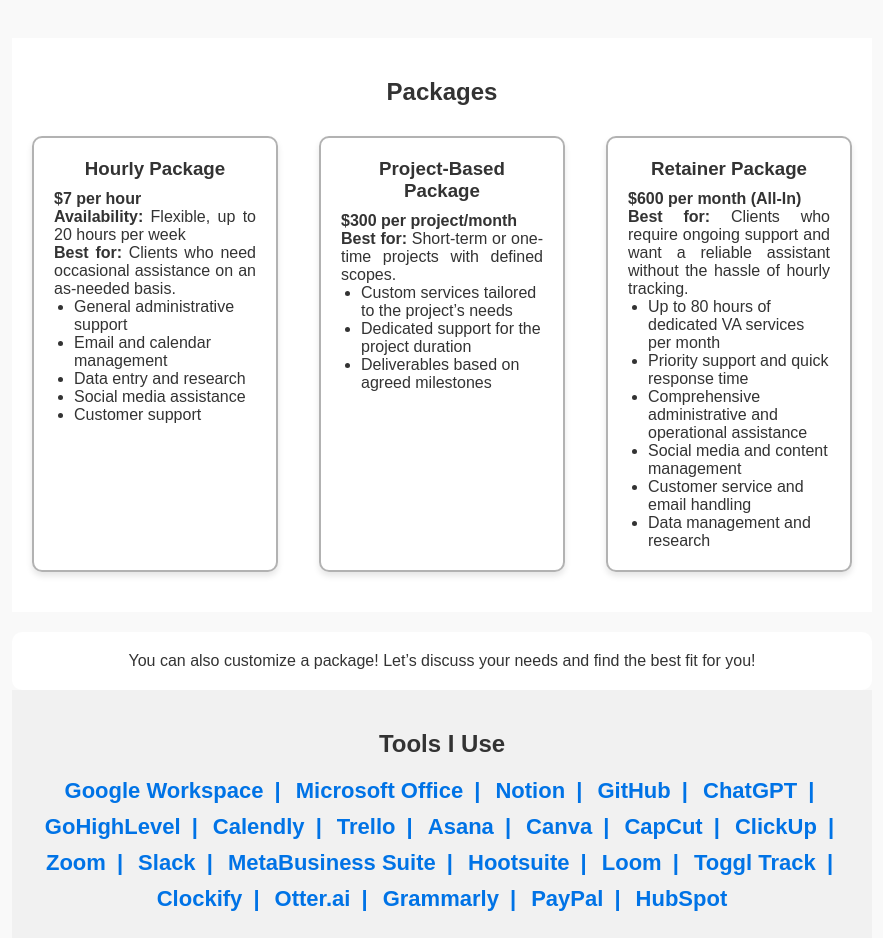
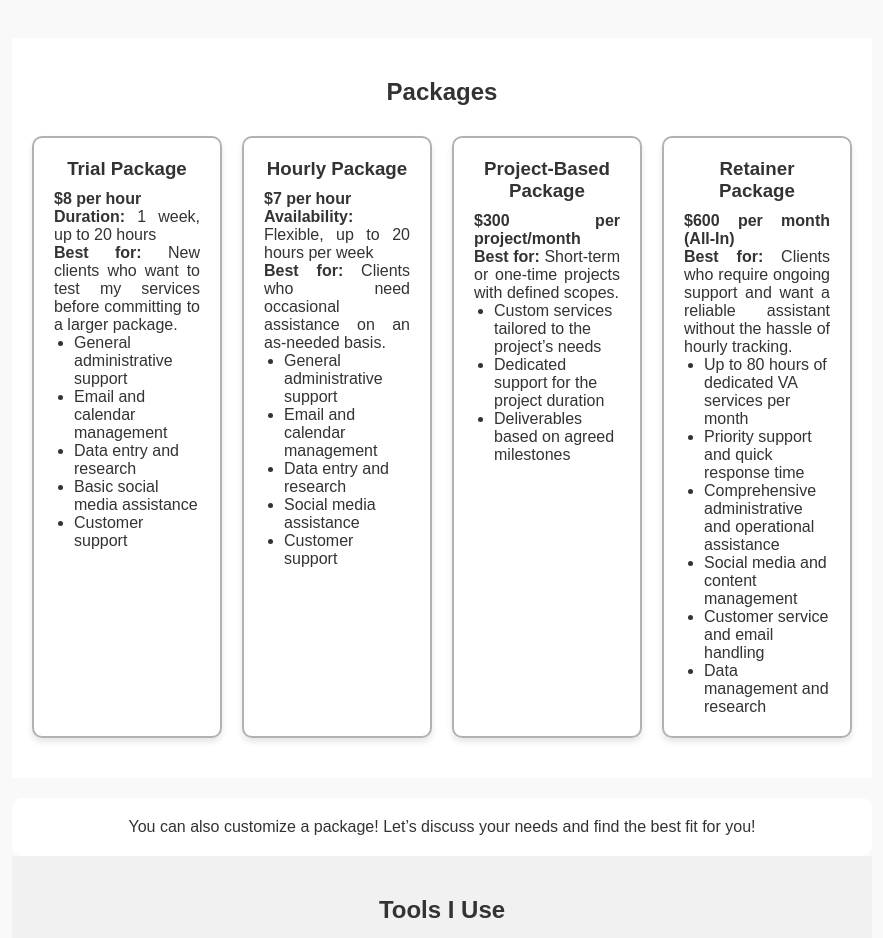
Before and after one commit to VAMarielle/Landing-Page, a plain HTML site: page index.html in a window 1280 px wide. Shown: the part 900-1838 px from the top of the page, without its empty margins (198-1081 px from the left). Drawn offline with Linux system fonts and the light colour scheme.

Commit message:
Add files via upload

```diff
--- a/index.html
+++ b/index.html
@@ -93,6 +93,19 @@
     <div class="section packages-section" id="packages">
       <h2>Packages</h2>
       <div class="packages-container">
+<div class="package-box">
+  <h3>Trial Package</h3>
+  <p><strong>$8 per hour</strong></p>
+  <p><strong>Duration:</strong> 1 week, up to 20 hours</p>
+  <p><strong>Best for:</strong> New clients who want to test my services before committing to a larger package.</p>
+  <ul>
+    <li>General administrative support</li>
+    <li>Email and calendar management</li>
+    <li>Data entry and research</li>
+    <li>Basic social media assistance</li>
+    <li>Customer support</li>
+  </ul>
+</div>
         <div class="package-box">
           <h3>Hourly Package</h3>
           <p><strong>$7 per hour</strong></p>
```
